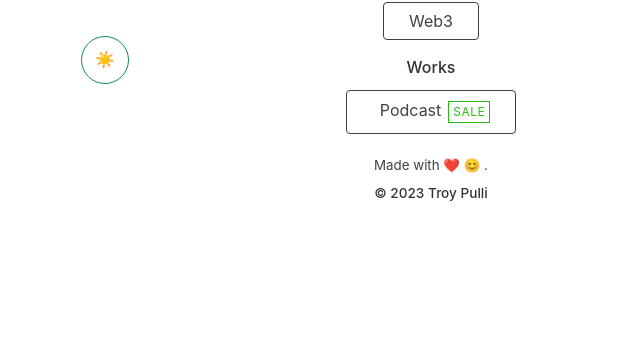
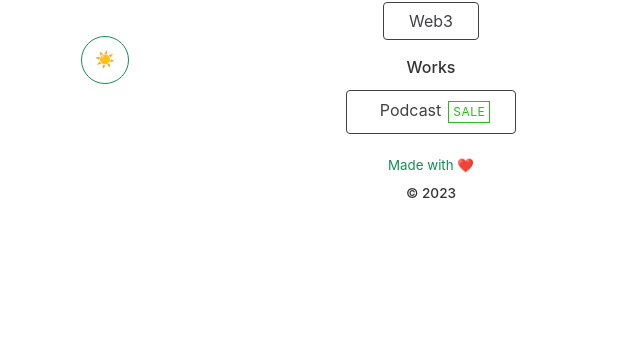
Before and after one commit to TroyPulli/TroyPulli.github.io, a Jekyll site: the page built from index.html, in a window 1280 px wide. Shown: the part 540-888 px from the top of the page, without its empty margins (209-849 px from the left). Built offline with Jekyll 4.4.1, drawn with Linux system fonts in a browser that asks for light colours; nearby versions of some CDN libraries.

Commit message:
Update footer.html

```diff
--- a/_includes/footer.html
+++ b/_includes/footer.html
@@ -1,6 +1,6 @@
 <footer class="text-center">
-    <small class="text-grey">Made with ❤️ <a href="https://github.com/nirholas"
+    <small class="text-grey"><a href="https://github.com/nirholas"
         target="_blank" <a
-            href="https://github.com/nirholas" target="_blank"> 😊 </a>.</small>
-    <h6>© {{ "now" | date: "%Y" }} {{ site.name }}</h6>
+            href="https://github.com/nirholas" target="_blank"> Made with ❤️  </a></small>
+    <h6>© {{ "now" | date: "%Y" }}</h6>
 </footer>
```
